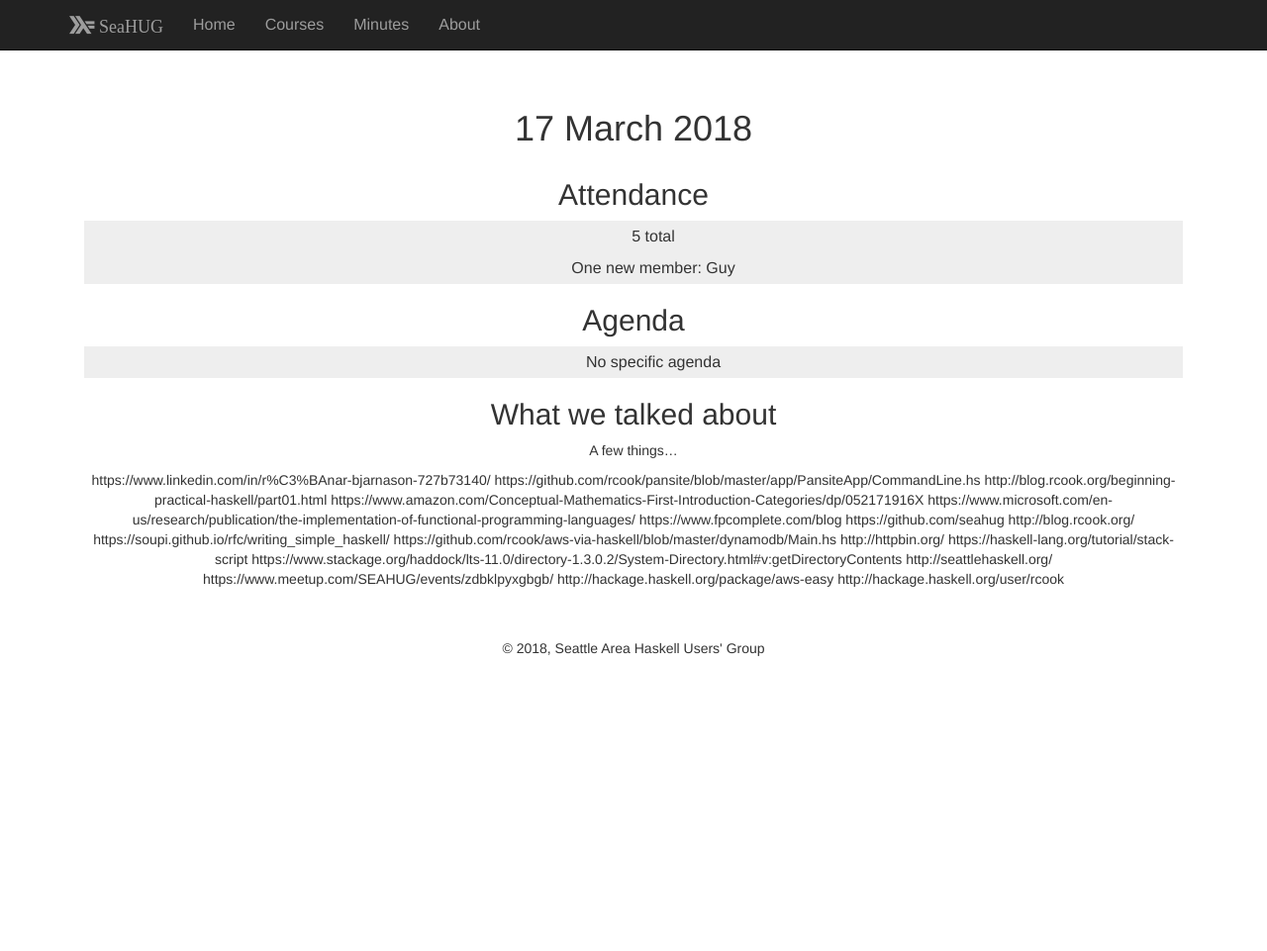
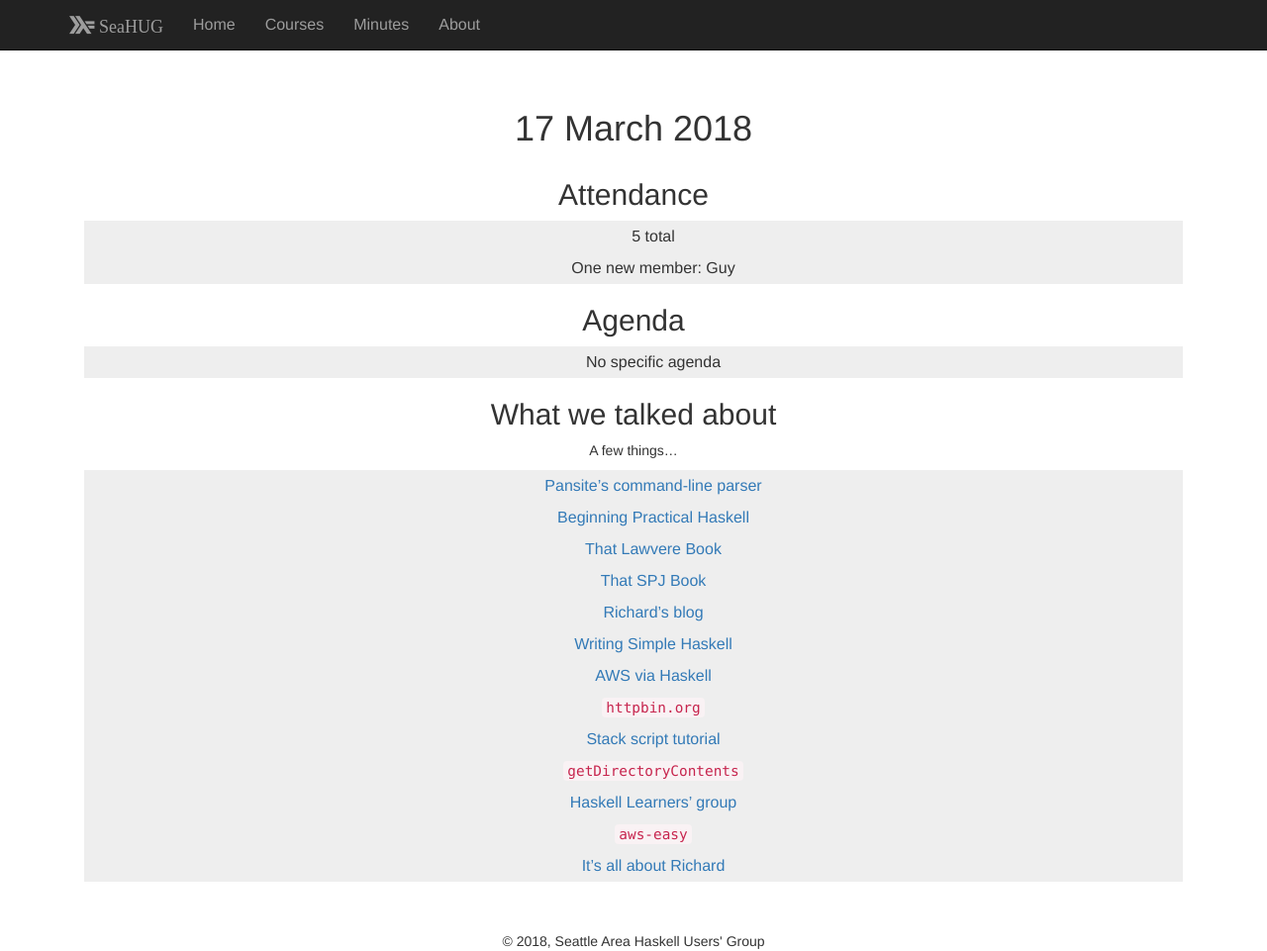
Before and after one commit to seahug/seahug.github.io, a Jekyll site: the page built from 20180317/index.md, in a window 1280 px wide and 961 px high. Shown: the whole window at 99% size. Built offline with Jekyll 4.4.1, drawn with Linux system fonts in a browser that asks for light colours; nearby versions of some CDN libraries.

Commit message:
Fix up links

```diff
--- a/20180317/index.md
+++ b/20180317/index.md
@@ -17,20 +17,16 @@ layout: minutes
 
 A few things&hellip;
 
-https://www.linkedin.com/in/r%C3%BAnar-bjarnason-727b73140/
-https://github.com/rcook/pansite/blob/master/app/PansiteApp/CommandLine.hs
-http://blog.rcook.org/beginning-practical-haskell/part01.html
-https://www.amazon.com/Conceptual-Mathematics-First-Introduction-Categories/dp/052171916X
-https://www.microsoft.com/en-us/research/publication/the-implementation-of-functional-programming-languages/
-https://www.fpcomplete.com/blog
-https://github.com/seahug
-http://blog.rcook.org/
-https://soupi.github.io/rfc/writing_simple_haskell/
-https://github.com/rcook/aws-via-haskell/blob/master/dynamodb/Main.hs
-http://httpbin.org/
-https://haskell-lang.org/tutorial/stack-script
-https://www.stackage.org/haddock/lts-11.0/directory-1.3.0.2/System-Directory.html#v:getDirectoryContents
-http://seattlehaskell.org/
-https://www.meetup.com/SEAHUG/events/zdbklpyxgbgb/
-http://hackage.haskell.org/package/aws-easy
-http://hackage.haskell.org/user/rcook
+* [Pansite's command-line parser](https://github.com/rcook/pansite/blob/master/app/PansiteApp/CommandLine.hs)
+* [Beginning Practical Haskell](http://blog.rcook.org/beginning-practical-haskell/part01.html)
+* [That Lawvere Book](https://www.amazon.com/Conceptual-Mathematics-First-Introduction-Categories/dp/052171916X)
+* [That SPJ Book](https://www.microsoft.com/en-us/research/publication/the-implementation-of-functional-programming-languages/)
+* [Richard's blog](http://blog.rcook.org/)
+* [Writing Simple Haskell](https://soupi.github.io/rfc/writing_simple_haskell/)
+* [AWS via Haskell](https://github.com/rcook/aws-via-haskell/blob/master/dynamodb/Main.hs)
+* [`httpbin.org`](http://httpbin.org/)
+* [Stack script tutorial](https://haskell-lang.org/tutorial/stack-script)
+* [`getDirectoryContents`](https://www.stackage.org/haddock/lts-11.0/directory-1.3.0.2/System-Directory.html#v:getDirectoryContents)
+* [Haskell Learners' group](https://www.meetup.com/SEAHUG/events/zdbklpyxgbgb/)
+* [`aws-easy`](http://hackage.haskell.org/package/aws-easy)
+* [It's all about Richard](http://hackage.haskell.org/user/rcook)
```
